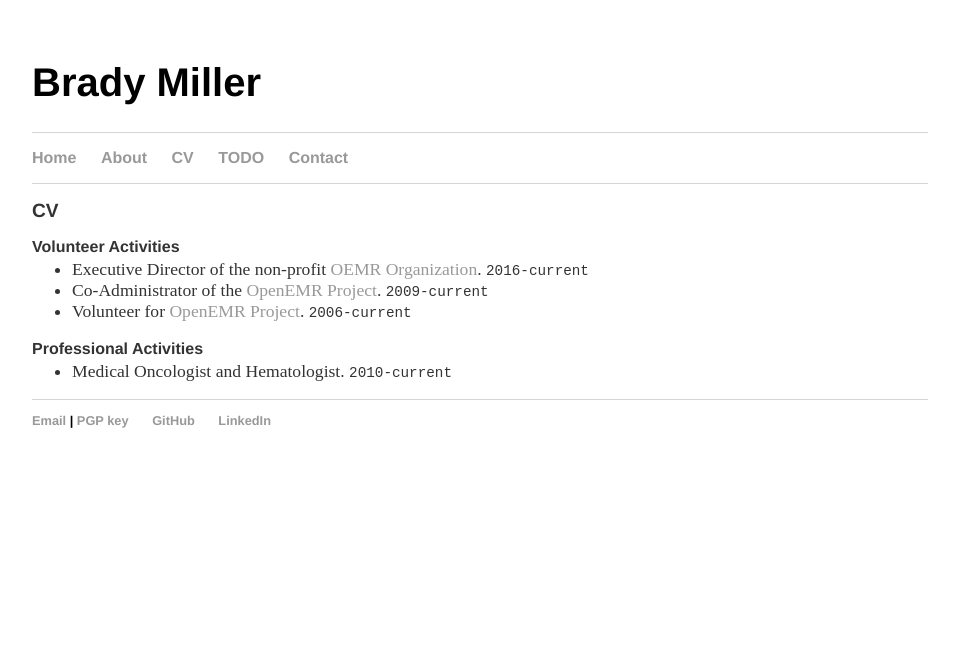
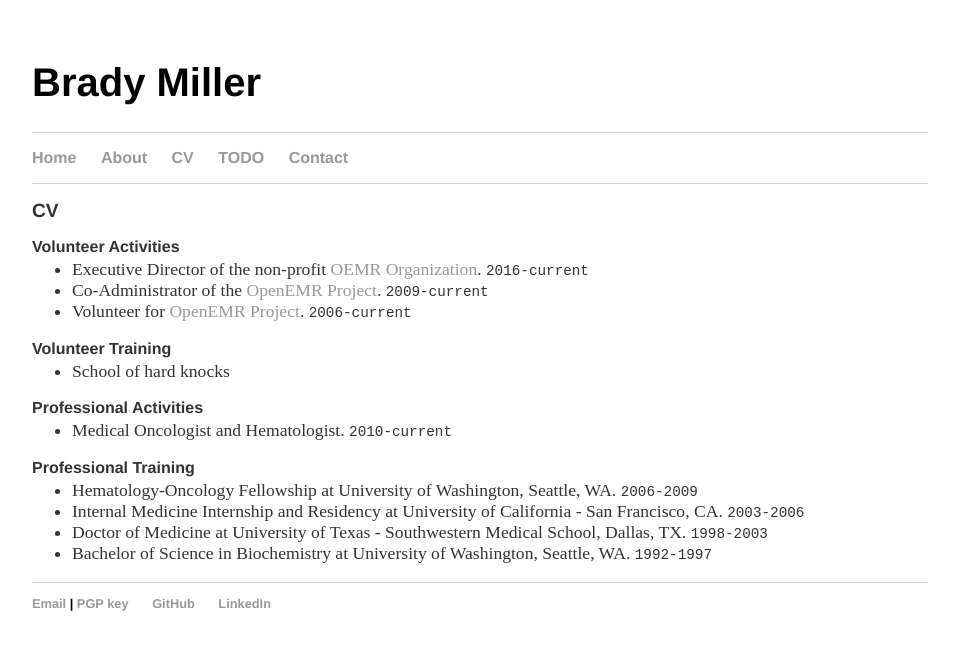
Before and after one commit to bradymiller/bradymiller.github.io, a Jekyll site: the page built from cv/index.md, in a window 1280 px wide. Shown: the top 650 px of the page, without its empty margins (160-1119 px from the left). Built offline with Jekyll 4.4.1, drawn with Linux system fonts in a browser that asks for light colours.

Commit message:
updated cv

```diff
--- a/cv/index.md
+++ b/cv/index.md
@@ -8,5 +8,14 @@ layout: default
 * Co-Administrator of the [OpenEMR Project](http://www.open-emr.org). `2009-current`
 * Volunteer for [OpenEMR Project](http://www.open-emr.org). `2006-current`
 
+### Volunteer Training
+* School of hard knocks
+
 ### Professional Activities
 * Medical Oncologist and Hematologist. `2010-current`
+
+### Professional Training
+* Hematology-Oncology Fellowship at University of Washington, Seattle, WA. `2006-2009`
+* Internal Medicine Internship and Residency at University of California - San Francisco, CA. `2003-2006`
+* Doctor of Medicine at University of Texas - Southwestern Medical School, Dallas, TX. `1998-2003`
+* Bachelor of Science in Biochemistry at University of Washington, Seattle, WA. `1992-1997`
```
